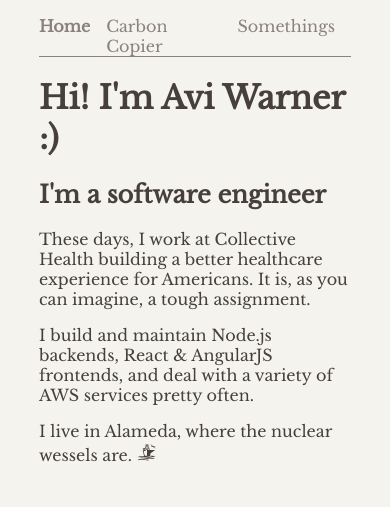
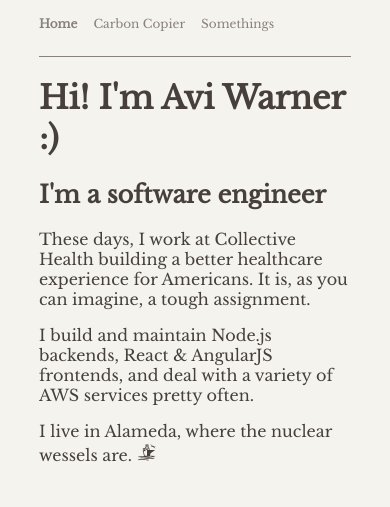
Before and after one commit to aviwarner/portfolio, a Gatsby site: page / in a window 390 px wide. Shown: the top 507 px of the page. Built offline with nearby package versions, Linux system fonts and the light colour scheme; Gatsby itself is replaced by a stand-in of ours.

Commit message:
mobile nav styling

```diff
--- a/src/pages/styles.css
+++ b/src/pages/styles.css
@@ -66,6 +66,10 @@ footer{
 
     #page-container {
         max-width: 80%;
+    }
+
+    .nav-link {
+        font-size: 12px;
     }
 }
 
```
